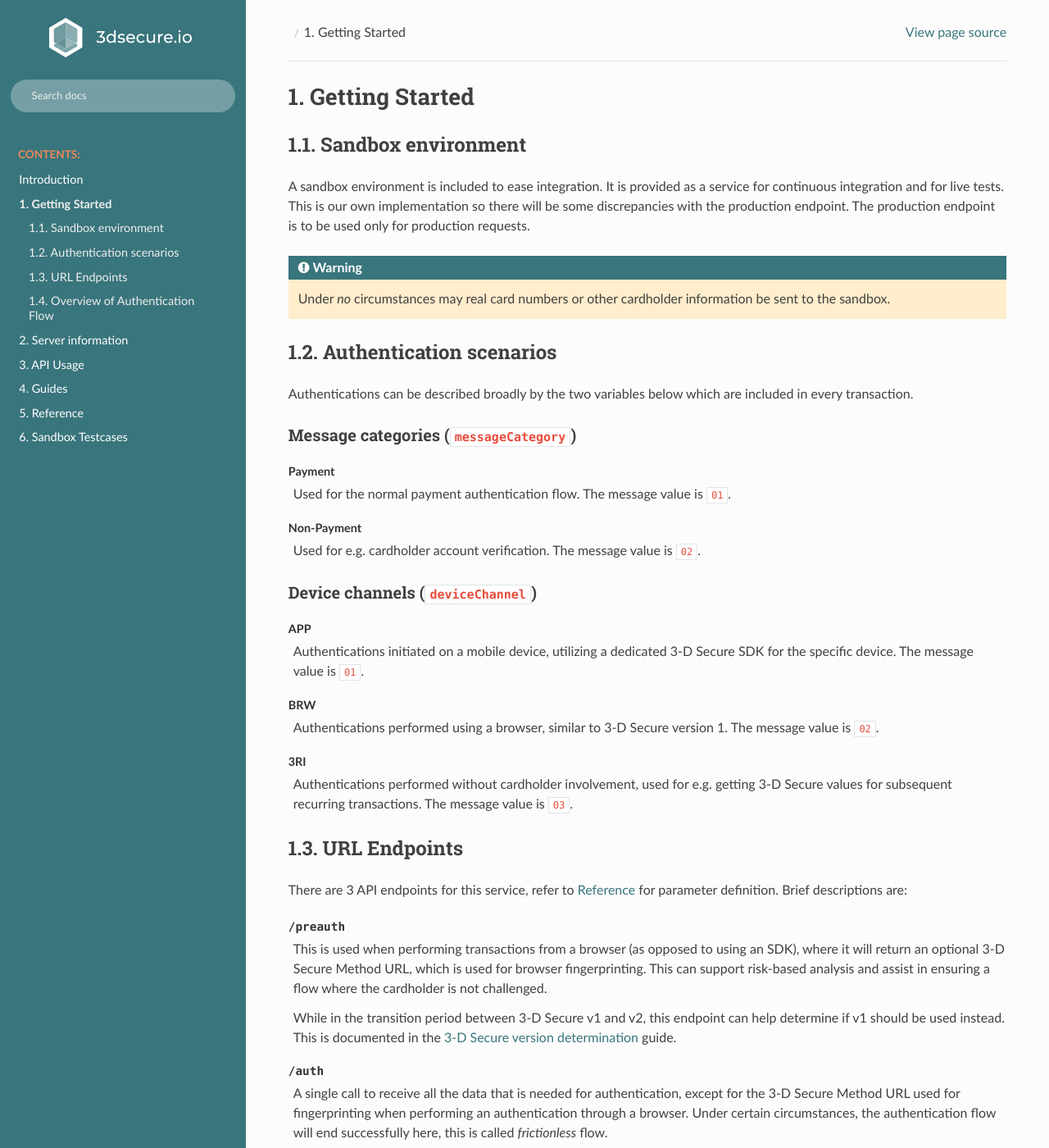
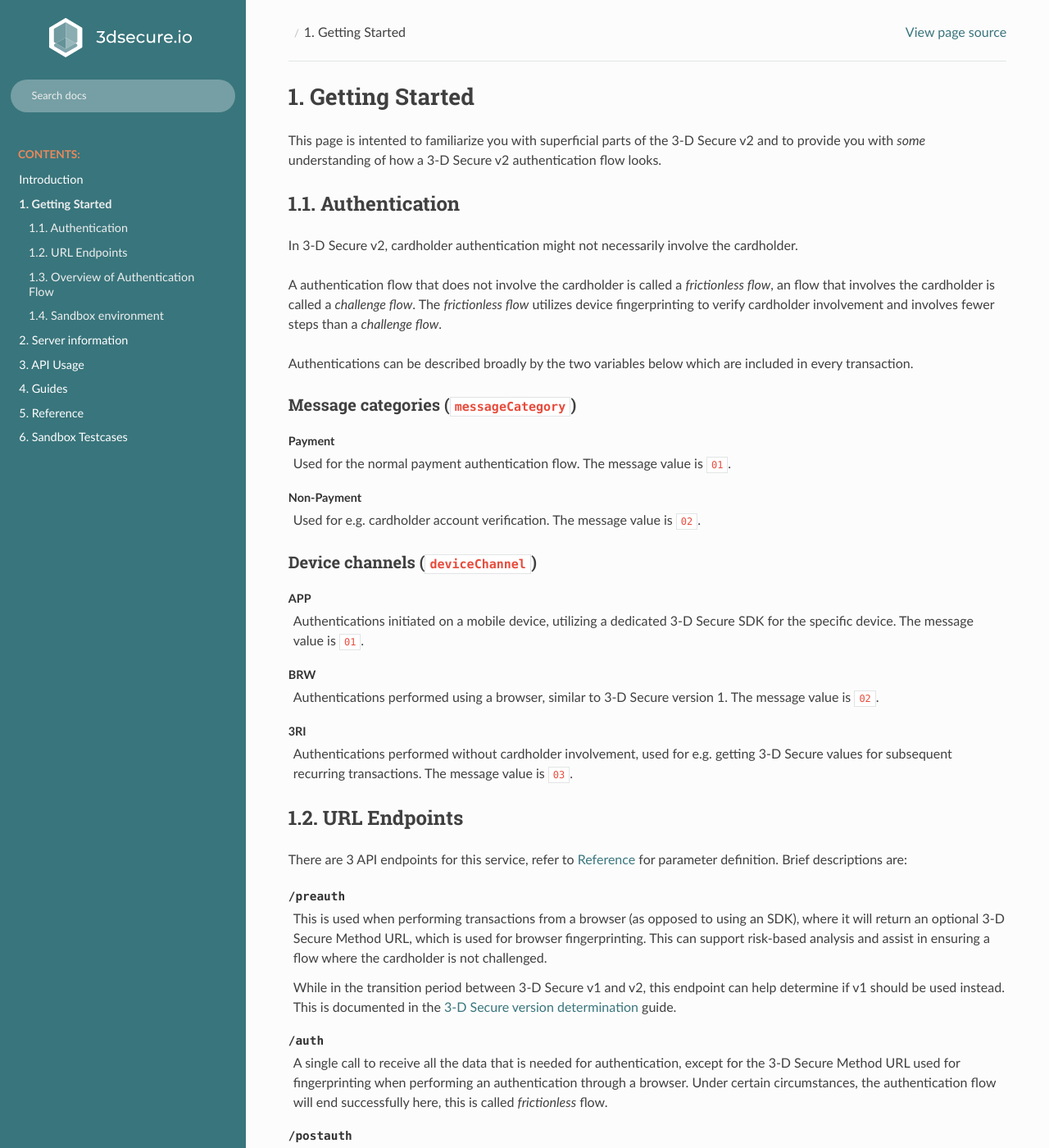
Before and after one commit to clearhaus/3DSv2-api-documentation, a Sphinx documentation site: the page built from source/getting-started.rst, in a window 1280 px wide and 1400 px high. Shown: the whole window at 82% size. Built offline with Sphinx 7.4.7 and the Read the Docs theme 2.0.0, drawn with Linux system fonts in a browser that asks for light colours; some of the changed text lies outside the part shown.

Commit message:
Describe frictionless/challenge flow in intro.

```diff
--- a/source/getting-started.rst
+++ b/source/getting-started.rst
@@ -4,20 +4,21 @@
 Getting Started
 ###############
 
-Sandbox environment
-===================
+This page is intented to familiarize you with superficial parts of the 3-D
+Secure v2 and to provide you with *some* understanding of how a 3-D Secure v2
+authentication flow looks.
 
-A sandbox environment is included to ease integration. It is
-provided as a service for continuous integration and for live tests.
-This is our own implementation so there will be some discrepancies with the
-production endpoint. The production endpoint is to be used only for production requests.
+Authentication
+==============
 
-.. warning::
-  Under *no* circumstances may real card numbers or other cardholder
-  information be sent to the sandbox.
+In 3-D Secure v2, cardholder authentication might not necessarily involve the
+cardholder.
 
-Authentication scenarios
-========================
+A authentication flow that does not involve the cardholder is called a
+*frictionless flow*, an flow that involves the cardholder is called a
+*challenge flow*.
+The *frictionless flow* utilizes device fingerprinting to verify cardholder
+involvement and involves fewer steps than a *challenge flow*.
 
 Authentications can be described broadly by the two variables below which are included in
 every transaction.
@@ -119,3 +120,15 @@ The following describes the individual points in the diagram:
    authentication.
 9. Nominally a ``RReq`` is returned to the Requestor. Parameters are detailed
    in the :ref:`postauth response <postauth-response>` section.
+
+Sandbox environment
+===================
+
+A sandbox environment is included to ease integration. It is
+provided as a service for continuous integration and for live tests.
+This is our own implementation so there will be some discrepancies with the
+production endpoint. The production endpoint is to be used only for production requests.
+
+.. warning::
+  Under *no* circumstances may real card numbers or other cardholder
+  information be sent to the sandbox.
```
